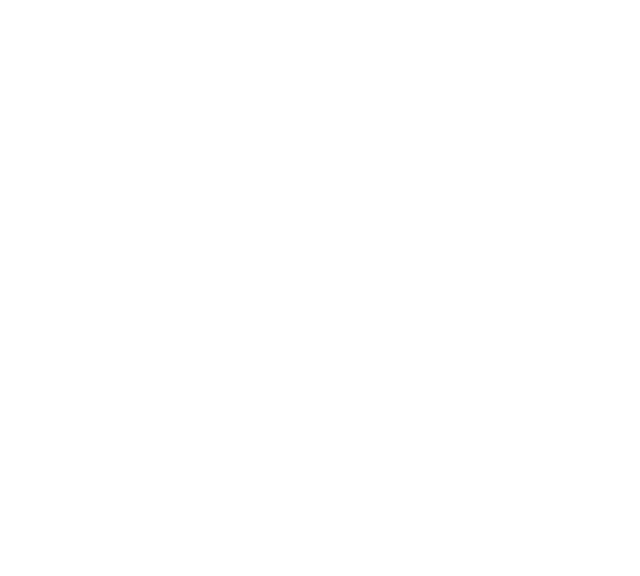
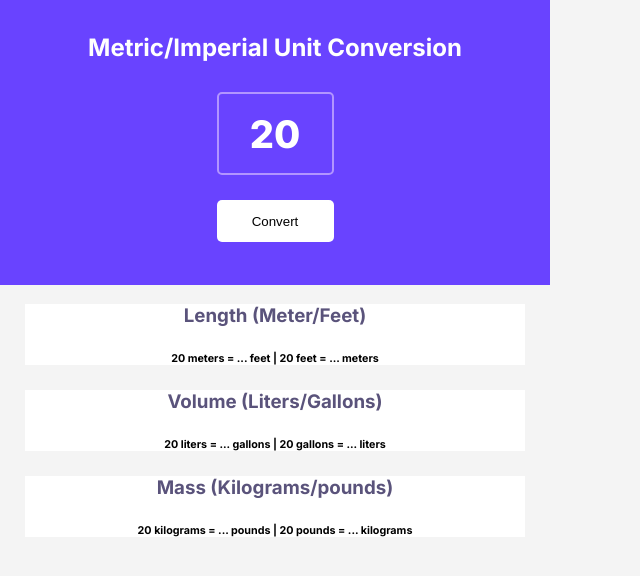
Before and after one commit to compendious/unit-conversion, a plain HTML site: page index.html in a window 1280 px wide. Shown: the whole page, without its empty margins (0-640 px from the left). Drawn offline with Linux system fonts and the light colour scheme.

Commit message:
Updated the UI

```diff
--- a/index.css
+++ b/index.css
@@ -1,3 +1,61 @@
 body {
+    font-family: "Inter", sans-serif;
+    font-weight: 800;
+    text-align: center;
+    background-color: #f4f4f4;
+    height: 730px;
+    width: 550px;
     margin: 0;
 }
+
+div.purple {
+    display: flex;
+    flex-direction: column;
+    background-color: #6943FF;
+    color: #ffffff;
+    height: 285px;
+    width: 550px;
+    align-items: center;
+}
+
+div.purple h1{
+    font-size:x-large;
+    margin-top: 33px;
+    margin-bottom: 30px;
+    margin-left: 51px;
+    margin-right: 51px;
+}
+
+div.result {
+    margin: 0px 25px;
+    background-color: #ffffff;
+}
+
+div.result h3 {
+    color: #5A537B;
+}
+
+input {
+    width: 117px;
+    height: 83px;
+    background:transparent;
+    font-size: 38px;
+    border: 2px solid #B295FF;
+    border-radius: 5px;
+    padding: 0;
+    margin: 0;
+    font-family: "Inter", sans-serif;
+    font-weight: 800;
+    color: #ffffff;
+    text-align: center;
+}
+
+button{
+    width: 117px;
+    height: 42px;
+    margin-top: 25px;
+    background: #ffffff;
+    border-color: #ffffff;
+    border-style: none;
+    border-radius: 5px;
+}
--- a/index.html
+++ b/index.html
@@ -1,8 +1,31 @@
 <html>
     <head>
         <link rel="stylesheet" href="index.css">
+        <link rel="preconnect" href="https://fonts.googleapis.com">
+        <link rel="preconnect" href="https://fonts.gstatic.com" crossorigin>
+        <link href="https://fonts.googleapis.com/css2?family=Inter:ital,opsz,wght@0,14..32,100..900;1,14..32,100..900&display=swap" rel="stylesheet">
     </head>
     <body>
+        <div class="purple">
+            <h1>Metric/Imperial Unit Conversion</h1>
+            <input value="20">
+            <button> Convert</button>
+        </div>
+        <div class="result">
+            <h3>Length (Meter/Feet)</h3>
+            <h6>20 meters = ... feet | 20 feet = ... meters</h6>
+        </div>
+        <div class="result">
+            <h3>Volume (Liters/Gallons)</h3>
+            <h6>20 liters = ... gallons | 20 gallons = ... liters</h6>
+        </div>
+        <div class="result">
+            <h3>Mass (Kilograms/pounds)</h3>
+            <h6>20 kilograms = ... pounds | 20 pounds = ... kilograms</h6>
+        </div>
+
+
         <script src="index.js"></script>
+
     </body>
 </html>
```
Also changed, not shown: package.json (deleted, +0 -14 lines), vite.config.js (deleted, +0 -7 lines), README.md (deleted).
